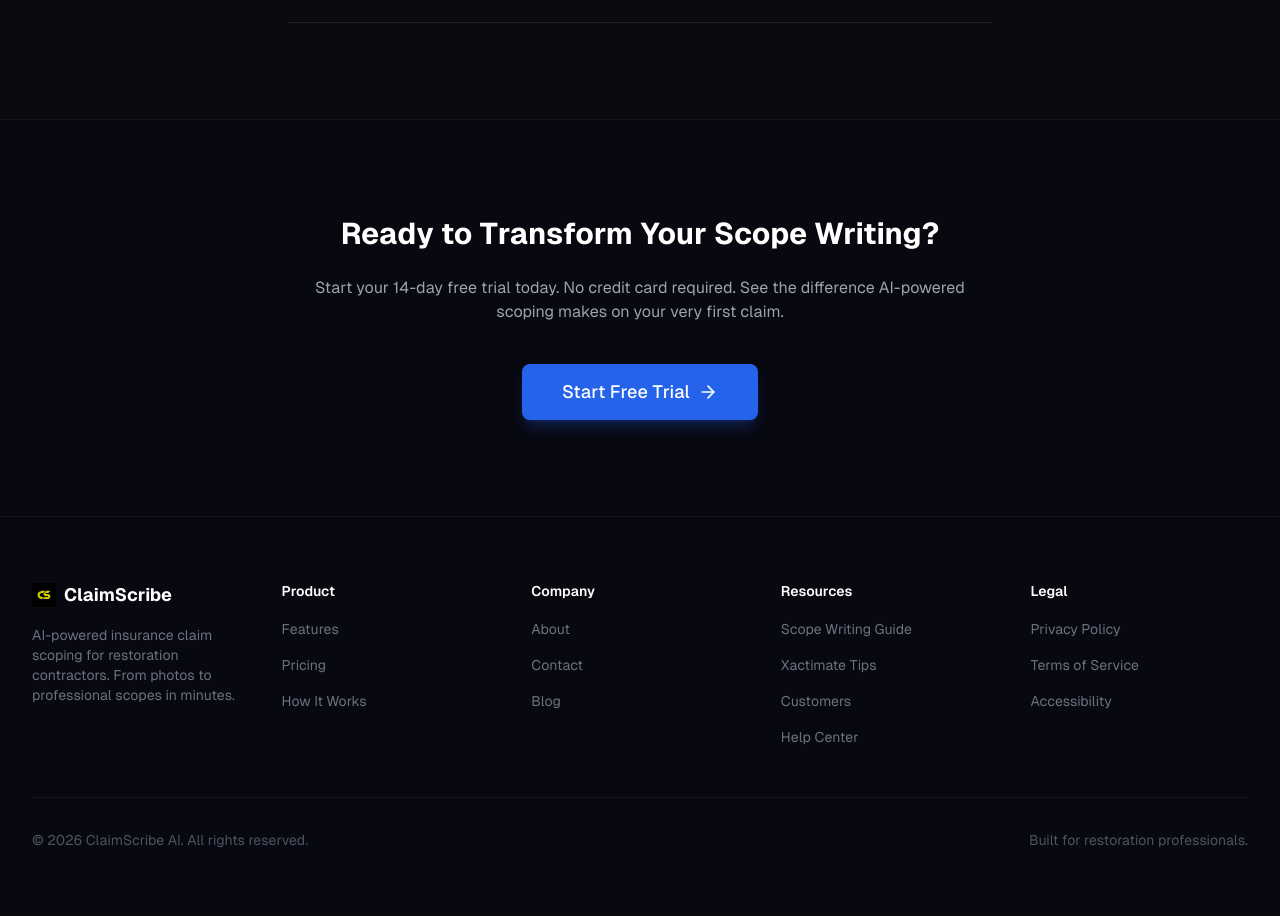
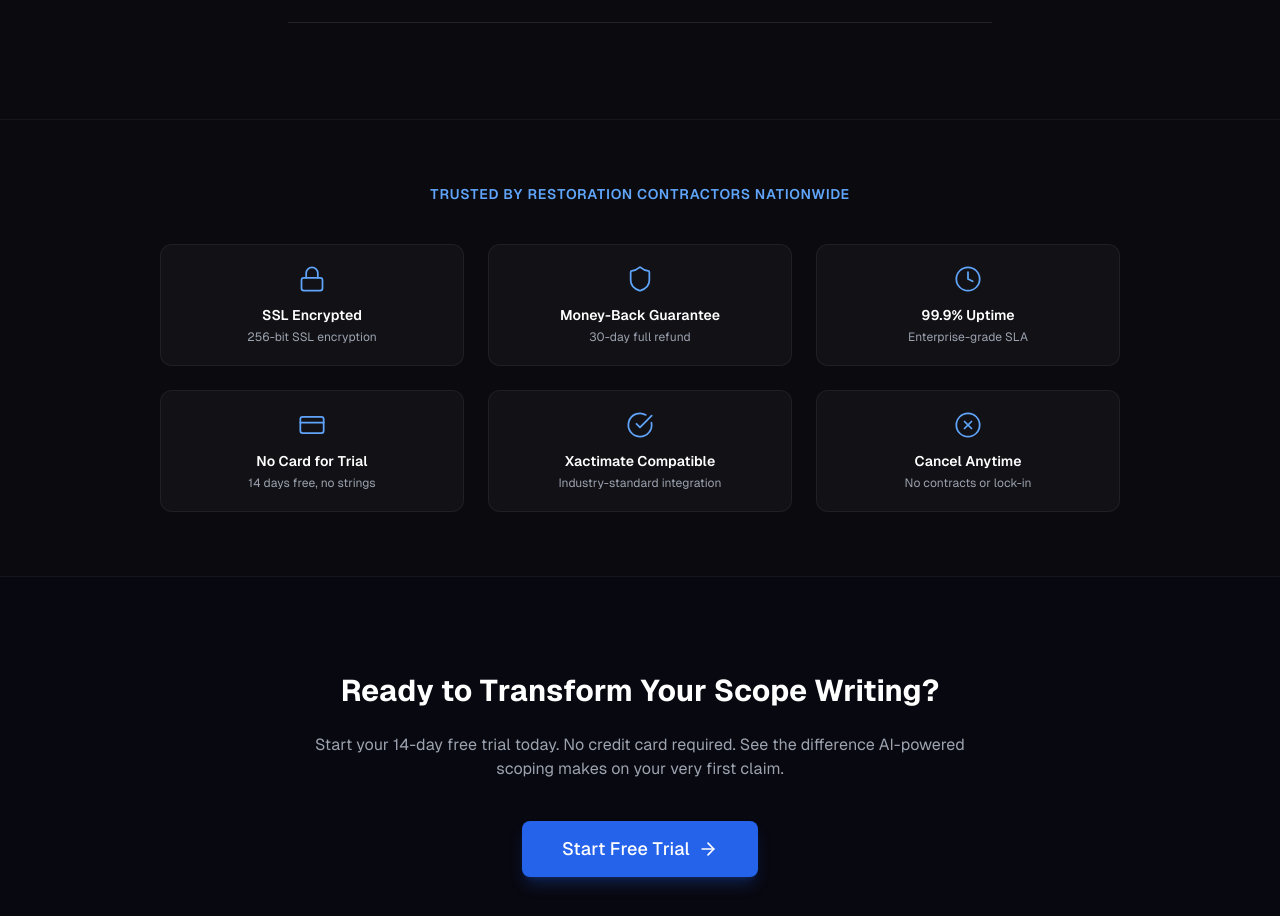
Before and after one commit to nolanterry/claimscribe-site, a Next.js app: page /pricing in a window 1280 px wide. Shown: the part 3546-4462 px from the top of the page. Built offline with nearby package versions, Linux system fonts and the light colour scheme.

Commit message:
feat: trust badges on pricing page — security & compliance signals for conversion optimization

```diff
--- a/src/app/pricing/page.tsx
+++ b/src/app/pricing/page.tsx
@@ -12,6 +12,7 @@
 } from "@/components/ui/accordion";
 import { FadeIn, FadeInScale } from "@/components/motion-wrapper";
 import { PricingToggle } from "./pricing-toggle";
+import { TrustBadges } from "./trust-badges";
 import { AnimatePresence, motion } from "framer-motion";
 
 const plans = [
@@ -301,6 +302,9 @@
         </div>
       </section>
 
+      {/* Trust Badges */}
+      <TrustBadges />
+
       {/* CTA */}
       <section className="py-24 border-t border-white/5 bg-[#080810]">
         <div className="mx-auto max-w-4xl px-4 sm:px-6 lg:px-8 text-center">
--- /dev/null
+++ b/src/app/pricing/trust-badges.tsx
@@ -0,0 +1,77 @@
+"use client";
+
+import { Shield, Lock, Clock, CreditCard, CheckCircle, XCircle } from "lucide-react";
+import { FadeIn } from "@/components/motion-wrapper";
+import { motion } from "framer-motion";
+
+const badges = [
+  {
+    icon: Lock,
+    title: "SSL Encrypted",
+    subtitle: "256-bit SSL encryption",
+  },
+  {
+    icon: Shield,
+    title: "Money-Back Guarantee",
+    subtitle: "30-day full refund",
+  },
+  {
+    icon: Clock,
+    title: "99.9% Uptime",
+    subtitle: "Enterprise-grade SLA",
+  },
+  {
+    icon: CreditCard,
+    title: "No Card for Trial",
+    subtitle: "14 days free, no strings",
+  },
+  {
+    icon: CheckCircle,
+    title: "Xactimate Compatible",
+    subtitle: "Industry-standard integration",
+  },
+  {
+    icon: XCircle,
+    title: "Cancel Anytime",
+    subtitle: "No contracts or lock-in",
+  },
+];
+
+export function TrustBadges() {
+  return (
+    <section
+      aria-label="Security and compliance certifications"
+      className="py-16 border-t border-white/5"
+    >
+      <div className="max-w-5xl mx-auto px-4 sm:px-6 lg:px-8">
+        <FadeIn className="text-center mb-10">
+          <p className="text-sm font-semibold uppercase tracking-wider text-primary-400">
+            Trusted by restoration contractors nationwide
+          </p>
+        </FadeIn>
+        <motion.div
+          initial="hidden"
+          whileInView="visible"
+          viewport={{ once: true, margin: "-40px" }}
+          variants={{ hidden: {}, visible: { transition: { staggerChildren: 0.06 } } }}
+          className="grid grid-cols-2 md:grid-cols-3 gap-6"
+        >
+          {badges.map((badge) => (
+            <motion.div
+              key={badge.title}
+              variants={{
+                hidden: { opacity: 0, y: 16 },
+                visible: { opacity: 1, y: 0, transition: { duration: 0.4 } },
+              }}
+              className="flex flex-col items-center text-center p-5 rounded-xl bg-white/[0.03] border border-white/[0.06] hover:bg-white/[0.06] transition-colors"
+            >
+              <badge.icon className="h-7 w-7 text-primary-400 mb-3" strokeWidth={1.5} />
+              <span className="text-sm font-semibold text-white">{badge.title}</span>
+              <span className="text-xs text-gray-400 mt-1">{badge.subtitle}</span>
+            </motion.div>
+          ))}
+        </motion.div>
+      </div>
+    </section>
+  );
+}
```
